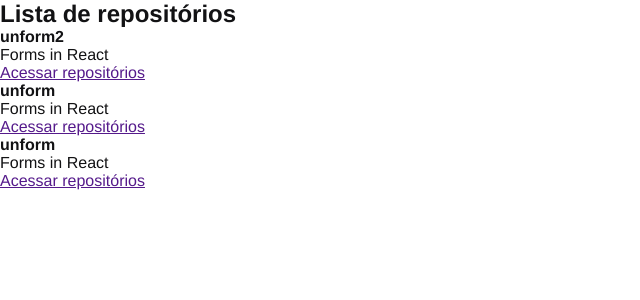
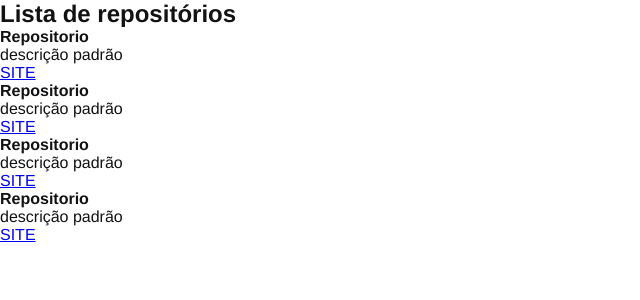
Before and after one commit to Yan-Gurgel/01-github-explorer, a React app: page / in a window 1280 px wide. Shown: the top 300 px of the page, without its empty margins (0-640 px from the left). Built offline with nearby package versions, Linux system fonts and the light colour scheme.

Commit message:
Add Propriedade no React

```diff
--- /dev/null
+++ b/src/components/RepositoryItem.jsx
@@ -0,0 +1,12 @@
+export function RepositoryItem (props){
+    return (
+        <li>
+                    <strong>{props.repository.name ?? 'Default'}</strong>
+                    <p>{props.repository.description}</p>
+
+                    <a href={props.repository.link}>
+                        SITE
+                    </a>
+                </li>
+    );
+}
--- a/src/components/RepositoryLyst.jsx
+++ b/src/components/RepositoryLyst.jsx
@@ -1,37 +1,20 @@
-const repositoryName = 'unform2';
+import { RepositoryItem } from "./RepositoryItem";
 
-export function RepositoryList (){
-    return(
+const repository = {
+    name: 'Repositorio',
+    description: 'descrição padrão',
+    link: 'https://www.google.com.br/'
+}
+
+export function RepositoryList() {
+    return (
         <section className="repository-list">
             <h1>Lista de repositórios</h1>
-
             <ul>
-                <li>
-                    <strong>{repositoryName}</strong>
-                    <p>Forms in React</p>
-
-                    <a href="">
-                        Acessar repositórios
-                    </a>
-                </li>
-
-                <li>
-                    <strong>unform</strong>
-                    <p>Forms in React</p>
-
-                    <a href="">
-                        Acessar repositórios
-                    </a>
-                </li>
-
-                <li>
-                    <strong>unform</strong>
-                    <p>Forms in React</p>
-
-                    <a href="">
-                        Acessar repositórios
-                    </a>
-                </li>
+                <RepositoryItem repository = {repository}/>
+                <RepositoryItem repository = {repository}/>
+                <RepositoryItem repository = {repository}/>
+                <RepositoryItem repository = {repository}/>
             </ul>
         </section>
     );
```
Also changed, not shown: src/App.jsx (line endings or trailing spaces).
